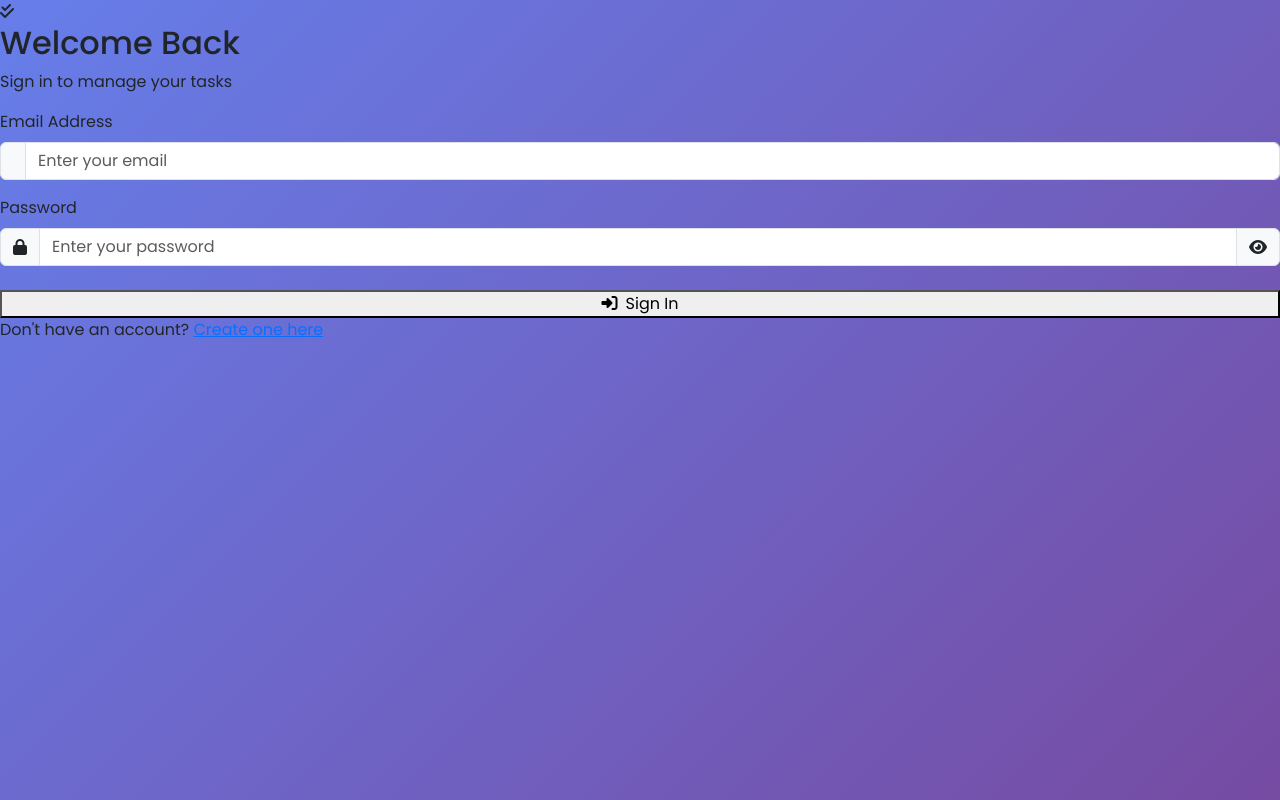
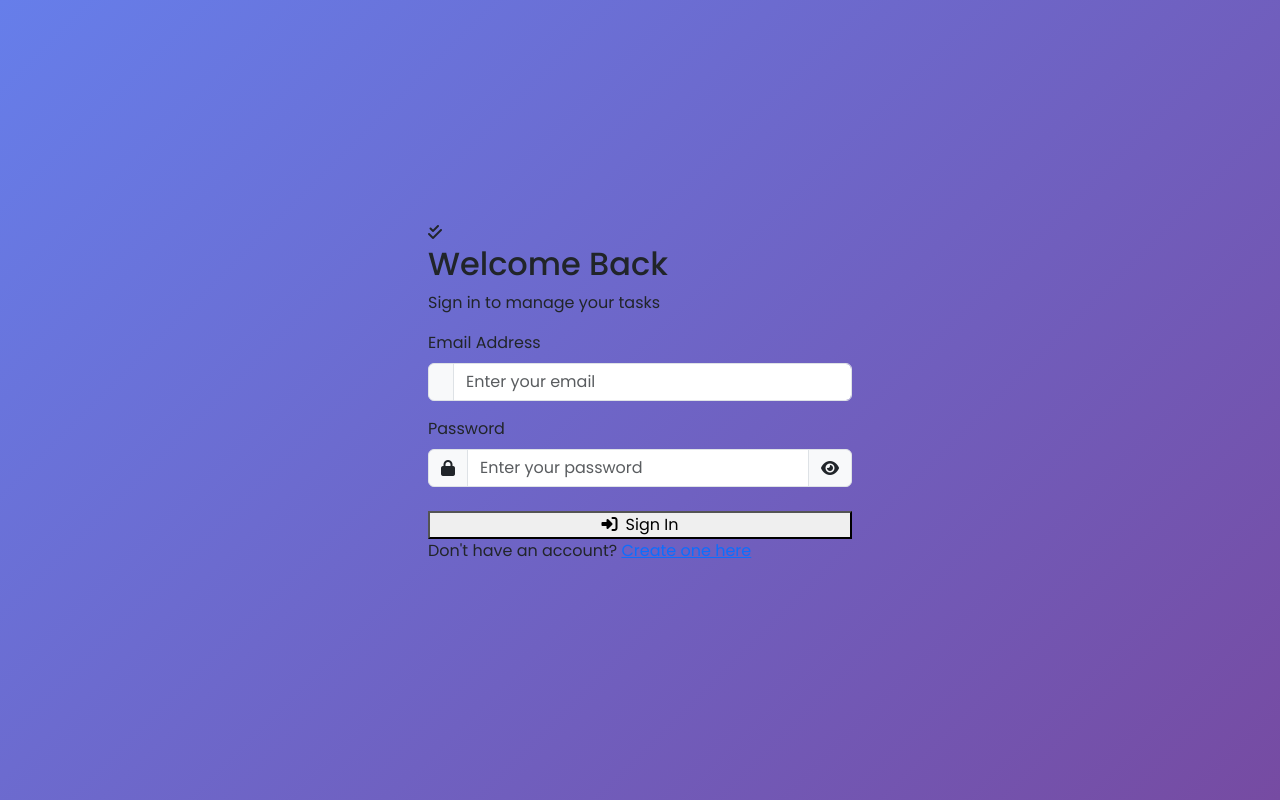
Before and after one commit to POSHANMS/todo-app-flask, a Flask app: page / in a window 1280 px wide. Run offline with Flask 3, Linux system fonts and the light colour scheme.

Commit message:
Add auth-wrapper flex centering styles

```diff
--- a/static/css/style.css
+++ b/static/css/style.css
@@ -15,3 +15,16 @@ body {
     min-height: 100vh;
     background: linear-gradient(135deg, #667eea 0%, #764ba2 100%);
 }
+
+/* ============================================
+   AUTH PAGES - Login & Register
+   ============================================ */
+
+/* Centers the login card on screen */
+.auth-wrapper {
+    min-height: 100vh;
+    display: flex;
+    align-items: center;
+    justify-content: center;
+    padding: 20px;
+}
```
